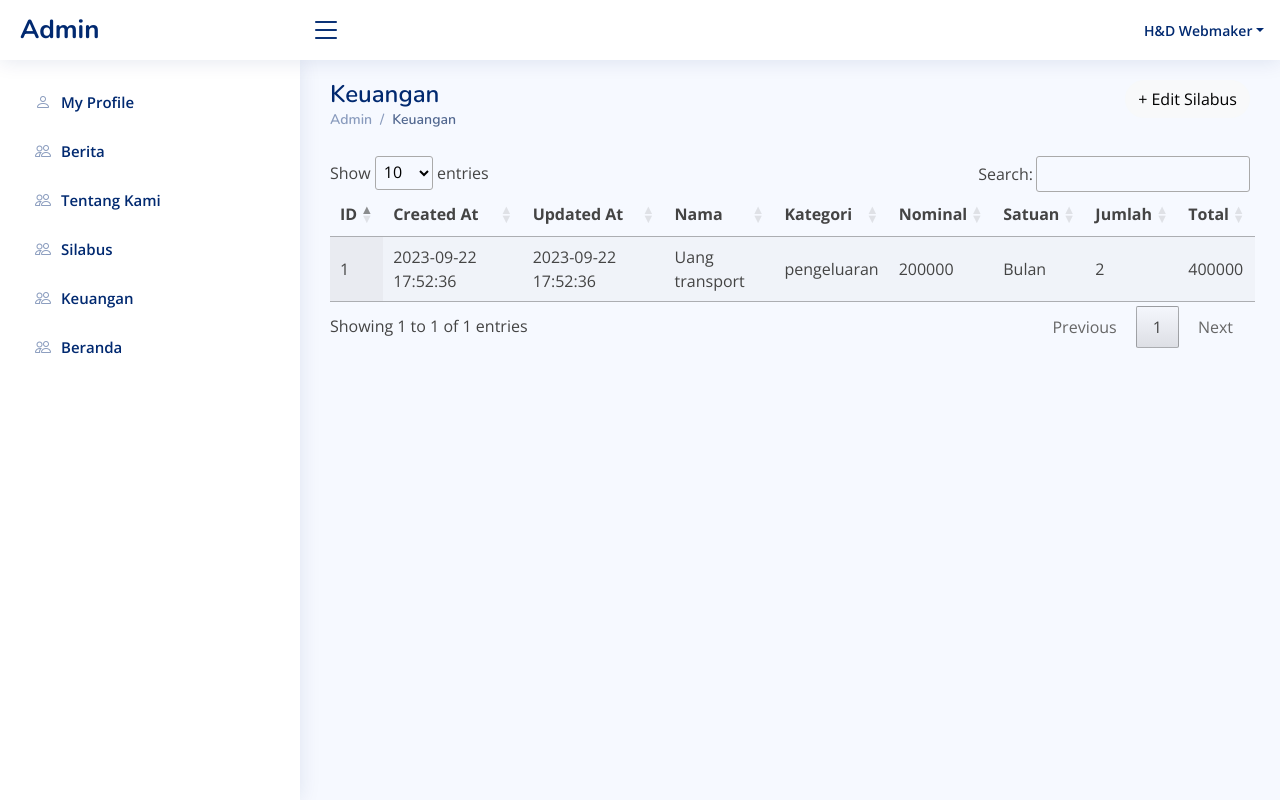
After one commit to Hagen-Kwik/KIM-Hackathon, a Laravel app: page /admin-finance in a window 1280 px wide. The commit adds this page. Run offline with Laravel 10, Linux system fonts and the light colour scheme; data that the repository does not hold is empty; parts of the project's set-up code (start-up, migrations or seed data) failed here and were passed over; some libraries are stand-ins or nearby versions.

Commit message:
finance
read only
create update delete not done

```diff
--- a/hackathon/app/Http/Controllers/Controller.php
+++ b/hackathon/app/Http/Controllers/Controller.php
@@ -5,8 +5,22 @@ namespace App\Http\Controllers;
 use Illuminate\Foundation\Auth\Access\AuthorizesRequests;
 use Illuminate\Foundation\Validation\ValidatesRequests;
 use Illuminate\Routing\Controller as BaseController;
+use Illuminate\Support\Facades\DB;
 
 class Controller extends BaseController
 {
     use AuthorizesRequests, ValidatesRequests;
+
+    public function finance(){
+        $results = DB::table('finances')
+            ->select('id', 'created_at', 'updated_at', 'nama', 'kategori', 'nominal', 'satuan', 'jumlah')
+            ->selectRaw('(nominal * jumlah) AS total')
+            ->get();
+
+            return view('admin-finance', [
+                'results' => $results,
+                'name' => "tes"
+            ]);
+
+    }
 }
--- /dev/null
+++ b/hackathon/resources/views/admin-finance.blade.php
@@ -0,0 +1,123 @@
+@extends('layouts.admin')
+
+@section('content')
+    <main id="main" class="main">
+
+        <div class="pagetitle">
+            <div class="row justify-content-between">
+                <div class="col">
+                    <h1>Keuangan</h1>
+                    <nav>
+                        <ol class="breadcrumb">
+                            <li class="breadcrumb-item">Admin</li>
+                            <li class="breadcrumb-item active">Keuangan</li>
+                        </ol>
+                    </nav>
+                </div>
+                <div class="col text-end">
+                    <button type="button" class="btn btn-light rounded-pill" data-bs-toggle="modal"
+                        data-bs-target="#addNewAdmin">+ Edit Silabus</button>
+                </div>
+            </div>
+        </div><!-- End Page Title -->
+
+        <section class="section">
+            <div class="row">
+                <table id="financeTable" class="display">
+                    <thead>
+                        <tr>
+                            <th>ID</th>
+                            <th>Created At</th>
+                            <th>Updated At</th>
+                            <th>Nama</th>
+                            <th>Kategori</th>
+                            <th>Nominal</th>
+                            <th>Satuan</th>
+                            <th>Jumlah</th>
+                            <th>Total</th>
+                        </tr>
+                    </thead>
+                    <tbody>
+                        <!-- Data will be inserted here -->
+                    </tbody>
+                </table>
+
+
+                </div>
+            </div>
+        </section>
+
+
+        <div class="modal fade" id="addNewAdmin" tabindex="-1">
+            <div class="modal-dialog">
+                <div class="modal-content">
+                    <form method="POST" action="/admin-manage_accountAdd">
+                        @csrf
+                        <div class="modal-header">
+                            <h5 class="modal-title">New Admin</h5>
+                            <button type="button" class="btn-close" data-bs-dismiss="modal" aria-label="Close"></button>
+                        </div>
+                        <div class="modal-body">
+                            <div class="row mb-3">
+                                <label for="inputText" class="col-sm-2 col-form-label">Name</label>
+                                <div class="col-sm-10">
+                                    <input type="name" name="name" class="form-control" required>
+                                </div>
+                            </div>
+                            <div class="row mb-3">
+                                <label for="inputEmail" class="col-sm-2 col-form-label">Email</label>
+                                <div class="col-sm-10">
+                                    <input type="email" name="email" class="form-control" required>
+                                </div>
+                            </div>
+                            <div class="row mb-3">
+                                <label for="inputPassword" class="col-sm-2 col-form-label">Password</label>
+                                <div class="col-sm-10">
+                                    <input type="password" name="password" class="form-control" required>
+                                </div>
+                            </div>
+                        </div>
+                        <div class="modal-footer">
+                            <button type="button" class="btn btn-secondary" data-bs-dismiss="modal">Cancel</button>
+                            <button type="submit" class="btn btn-success">Add</button>
+                        </div>
+                    </form>
+                </div>
+            </div>
+        </div>
+        <script>
+            $('#financeTable').DataTable({
+    "data": [
+        {
+            "id":1,
+            "created_at":"2023-09-22 17:52:36",
+            "updated_at":"2023-09-22 17:52:36",
+            "nama":"Uang transport",
+            "kategori":"pengeluaran",
+            "nominal":200000,
+            "satuan":"Bulan",
+            "jumlah":2,
+            "total":400000
+        }
+    ],
+    "columns": [
+        { "data": "id" },
+        { "data": "created_at" },
+        { "data": "updated_at" },
+        { "data": "nama" },
+        { "data": "kategori" },
+        { "data": "nominal" },
+        { "data": "satuan" },
+        { "data": "jumlah" },
+        { "data": "total" }
+    ], // Add a comma here
+    "paging": true,
+    "searching": true,
+    "ordering": true,
+    "info": true
+});
+
+        </script>
+
+    </main><!-- End #main -->
+@endsection
--- a/hackathon/resources/views/layouts/admin.blade.php
+++ b/hackathon/resources/views/layouts/admin.blade.php
@@ -31,7 +31,10 @@
     <!-- Template Main CSS File -->
     <link href="{{ asset('admin/styleAdmin.css') }}" rel="stylesheet">
 
-
+    {{-- Table --}}
+    <script src="https://code.jquery.com/jquery-3.7.0.js"></script>
+    <link rel="stylesheet" href="https://cdn.datatables.net/1.13.6/css/jquery.dataTables.css">
+    <script src="https://cdn.datatables.net/1.13.6/js/jquery.dataTables.js"></script>
 
 </head>
 
@@ -39,7 +42,6 @@
 <body>
     @include('otherComponents.ADMINheader&sidebar')
     @yield('content')
-
 
 
 
--- a/hackathon/resources/views/otherComponents/ADMINheader&sidebar.blade.php
+++ b/hackathon/resources/views/otherComponents/ADMINheader&sidebar.blade.php
@@ -96,6 +96,13 @@
             </li>
 
             <li class="nav-item">
+                <a class="nav-link collapsed" href="/admin-finance">
+                    <i class="bi bi-people"></i>
+                    <span>Keuangan</span>
+                </a>
+            </li>
+
+            <li class="nav-item">
                 <a class="nav-link collapsed" href="/admin-beranda">
                     <i class="bi bi-people"></i>
                     <span>Beranda</span>
--- a/hackathon/routes/web.php
+++ b/hackathon/routes/web.php
@@ -2,6 +2,8 @@
 
 use App\Http\Controllers\ProfileController;
 use Illuminate\Support\Facades\Route;
+use App\Http\Controllers\Controller;
+
 
 /*
 |--------------------------------------------------------------------------
@@ -37,6 +39,8 @@ Route::get('/admin-silabus', function () {
     return view('admin-silabus');
 });
 
+Route::get('/admin-finance', [Controller::class, 'finance']);
+
 
 
 Route::get('/berita', function () {
```
Also changed, not shown: hackathon/app/Http/Controllers/FinanceController.php (added, +66 -0 lines), hackathon/app/Http/Requests/StorefinanceRequest.php (added, +28 -0 lines), hackathon/app/Http/Requests/UpdatefinanceRequest.php (added, +28 -0 lines), hackathon/app/Models/finance.php (added, +18 -0 lines), hackathon/app/Policies/FinancePolicy.php (added, +66 -0 lines), hackathon/database/factories/FinanceFactory.php (added, +23 -0 lines), hackathon/database/seeders/DatabaseSeeder.php (+3 -6 lines), hackathon/database/seeders/FinanceSeeder.php (added, +24 -0 lines), hackathon/database/migrations/2023_09_22_173211_create_finances_table.php (added).
